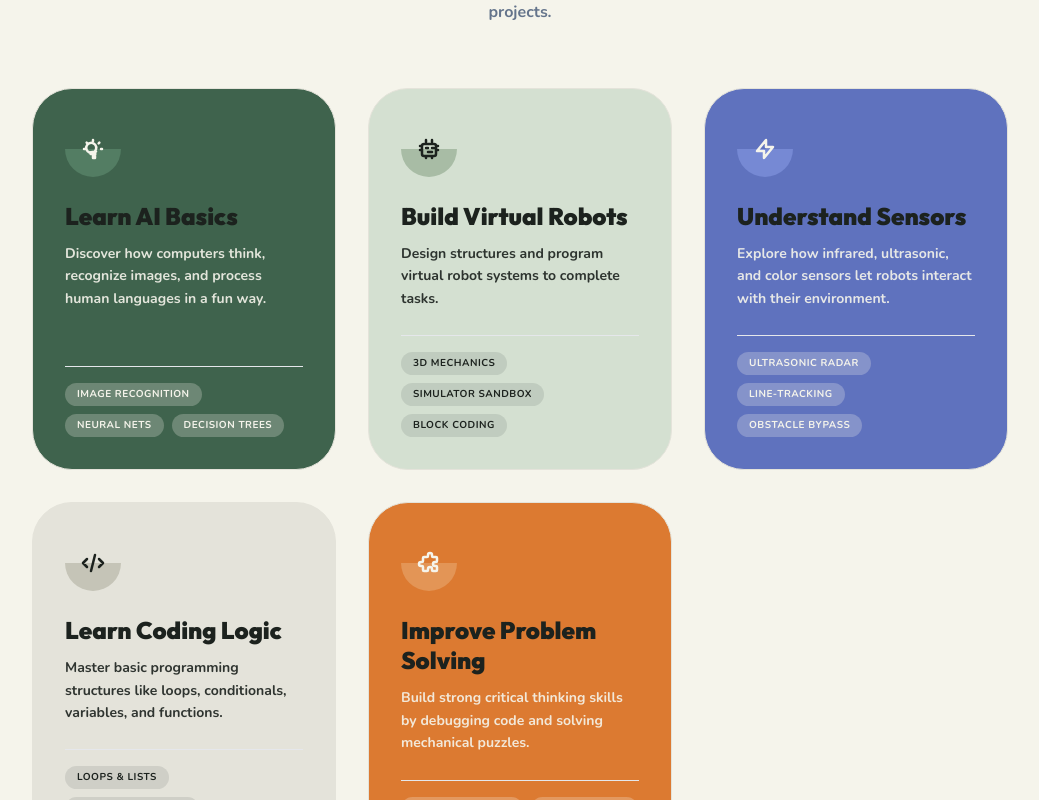
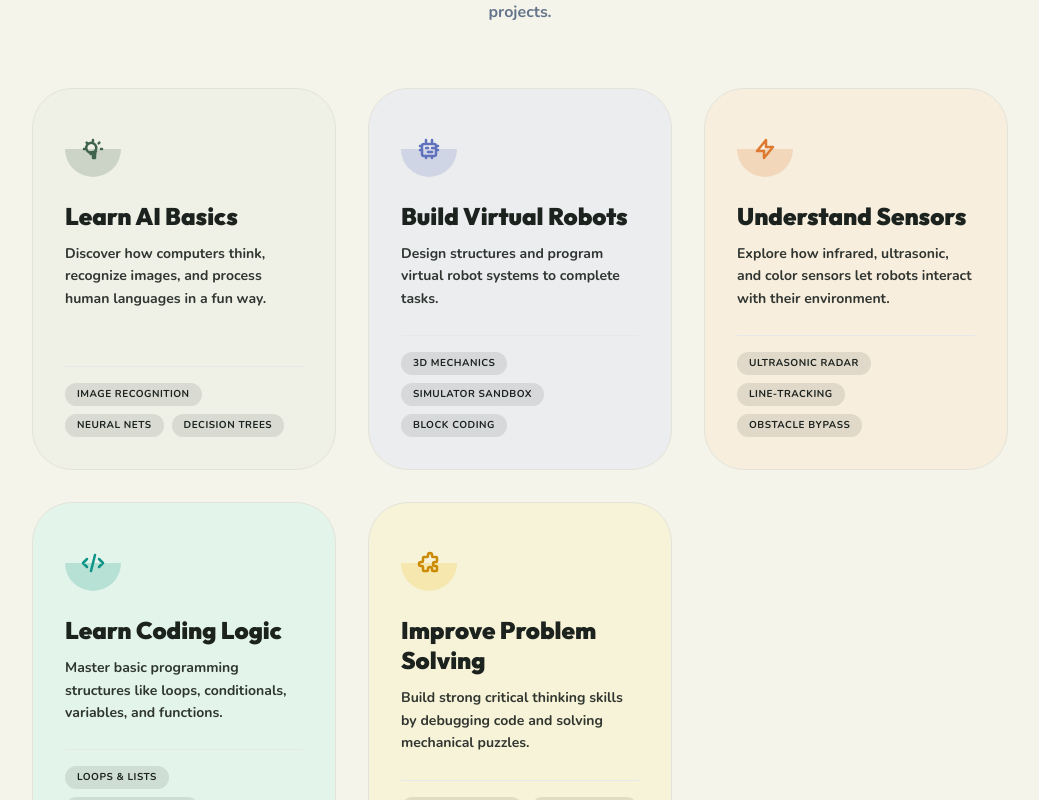
Before and after one commit to Sid-Hurry/kidrove, a React (Vite) app in the folder frontend/: page / in a window 1280 px wide. Shown: the part 1400-2200 px from the top of the page, without its empty margins (120-1159 px from the left). Built offline with nearby package versions, Linux system fonts and the light colour scheme.

Commit message:
feat: create main application component with registration form and workshop details

```diff
--- a/frontend/src/App.tsx
+++ b/frontend/src/App.tsx
@@ -176,48 +176,48 @@ export default function App() {
 
   const learningOutcomes: OutcomeItem[] = [
     {
-      icon: <BrainIcon className="w-6 h-6 text-[#F5F4EB]" />,
+      icon: <BrainIcon className="w-6 h-6 text-[#3F634D]" />,
       title: 'Learn AI Basics',
       description: 'Discover how computers think, recognize images, and process human languages in a fun way.',
-      bgColor: 'bg-[#3F634D]',
-      textColor: 'text-[#F5F4EB]',
-      crescentColor: 'bg-[#537D63]',
+      bgColor: 'bg-[#D4E0D1]/20',
+      textColor: 'text-[#1C221E]',
+      crescentColor: 'bg-[#3F634D]/20',
       tags: ['Image Recognition', 'Neural Nets', 'Decision Trees']
     },
     {
-      icon: <RobotIcon className="w-6 h-6 text-[#1C221E]" />,
+      icon: <RobotIcon className="w-6 h-6 text-[#5F72BE]" />,
       title: 'Build Virtual Robots',
       description: 'Design structures and program virtual robot systems to complete tasks.',
-      bgColor: 'bg-[#D4E0D1]',
+      bgColor: 'bg-[#C7D2FE]/20',
       textColor: 'text-[#1C221E]',
-      crescentColor: 'bg-[#A8BCA5]',
+      crescentColor: 'bg-[#5F72BE]/20',
       tags: ['3D Mechanics', 'Simulator Sandbox', 'Block Coding']
     },
     {
-      icon: <SignalIcon className="w-6 h-6 text-[#F5F4EB]" />,
+      icon: <SignalIcon className="w-6 h-6 text-[#DC7A31]" />,
       title: 'Understand Sensors',
       description: 'Explore how infrared, ultrasonic, and color sensors let robots interact with their environment.',
-      bgColor: 'bg-[#5F72BE]',
-      textColor: 'text-[#F5F4EB]',
-      crescentColor: 'bg-[#7689D4]',
+      bgColor: 'bg-[#FED7AA]/20',
+      textColor: 'text-[#1C221E]',
+      crescentColor: 'bg-[#DC7A31]/20',
       tags: ['Ultrasonic radar', 'Line-tracking', 'Obstacle bypass']
     },
     {
-      icon: <CodeIcon className="w-6 h-6 text-[#1C221E]" />,
+      icon: <CodeIcon className="w-6 h-6 text-teal-600" />,
       title: 'Learn Coding Logic',
       description: 'Master basic programming structures like loops, conditionals, variables, and functions.',
-      bgColor: 'bg-[#E4E3DA]',
+      bgColor: 'bg-[#99F6E4]/20',
       textColor: 'text-[#1C221E]',
-      crescentColor: 'bg-[#C5C4B7]',
+      crescentColor: 'bg-teal-600/20',
       tags: ['Loops & Lists', 'If/Else conditions', 'Function logic']
     },
     {
-      icon: <PuzzleIcon className="w-6 h-6 text-[#F5F4EB]" />,
+      icon: <PuzzleIcon className="w-6 h-6 text-yellow-600" />,
       title: 'Improve Problem Solving',
       description: 'Build strong critical thinking skills by debugging code and solving mechanical puzzles.',
-      bgColor: 'bg-[#DC7A31]',
-      textColor: 'text-[#F5F4EB]',
-      crescentColor: 'bg-[#E39556]',
+      bgColor: 'bg-[#FEF08A]/20',
+      textColor: 'text-[#1C221E]',
+      crescentColor: 'bg-[#EAB308]/20',
       tags: ['Code debugging', 'Logic puzzles', 'Final capstone project']
     },
   ];
@@ -489,11 +489,7 @@ export default function App() {
                   {item.tags.map((tag, tIdx) => (
                     <span
                       key={tIdx}
-                      className={`text-[10px] font-bold px-3 py-1 rounded-full uppercase tracking-wider ${
-                        item.bgColor.includes('white') || item.bgColor.includes('E4E3DA') || item.bgColor.includes('D4E0D1')
-                          ? 'bg-[#1C221E]/10 text-[#1C221E]'
-                          : 'bg-[#F5F4EB]/25 text-[#F5F4EB]'
-                      }`}
+                      className="text-[10px] font-bold px-3 py-1 rounded-full uppercase tracking-wider bg-[#1C221E]/10 text-[#1C221E]"
                     >
                       {tag}
                     </span>
@@ -688,7 +684,7 @@ export default function App() {
       </section>
 
       {/* 7. FOOTER */}
-      <footer className="py-12 border-t border-[#E4E3DA] bg-white text-center">
+      <footer className="py-6 border-t border-[#E4E3DA] bg-white text-center">
         <div className="max-w-6xl mx-auto px-6 flex flex-col md:flex-row items-center justify-between gap-6">
           <div className="flex items-center gap-2">
             <div className="flex gap-1">
```
